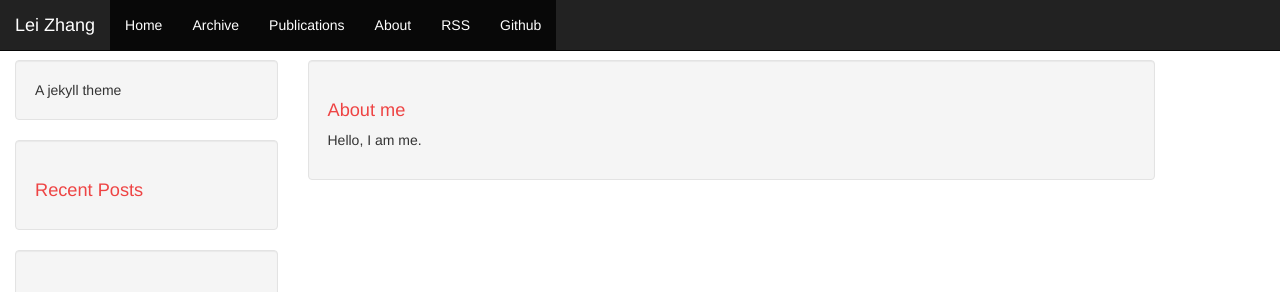
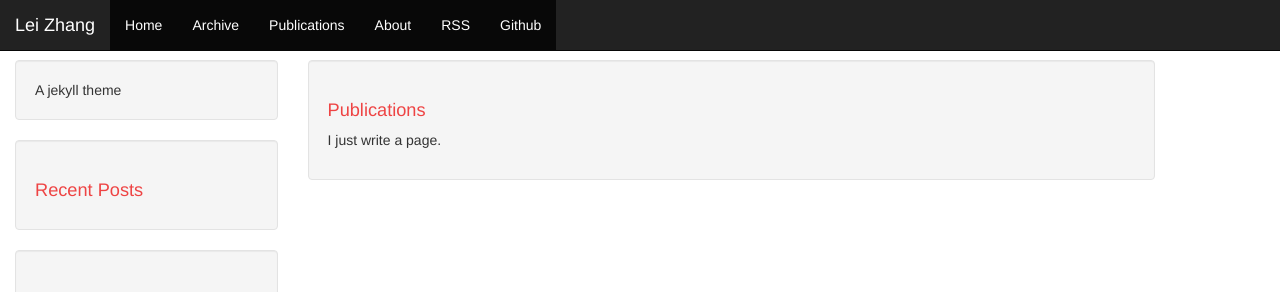
Before and after one commit to DrLeiZhang/website, a Jekyll site: the page built from publications.html, in a window 1280 px wide. Shown: the top 292 px of the page. Built offline with Jekyll 4.4.1, drawn with Linux system fonts in a browser that asks for light colours; Markdown is read by kramdown in place of the engine named in the settings.

Commit message:
Update
Signed-off-by: leizhang@cqu.edu.cn <leizhang@cqu.edu.cn>

```diff
--- a/index.html
+++ b/index.html
@@ -2,5 +2,4 @@
 layout: default
 ---
 
-
 <h1>Hello World</h1>
--- a/publications.html
+++ b/publications.html
@@ -3,6 +3,6 @@ layout: default
 ---
 
 <div class="well">
-    <h1>About me</h1>
-    <p>Hello, I am me.</p>
+    <h1>Publications</h1>
+    <p>I just write a page.</p>
 </div>
```
